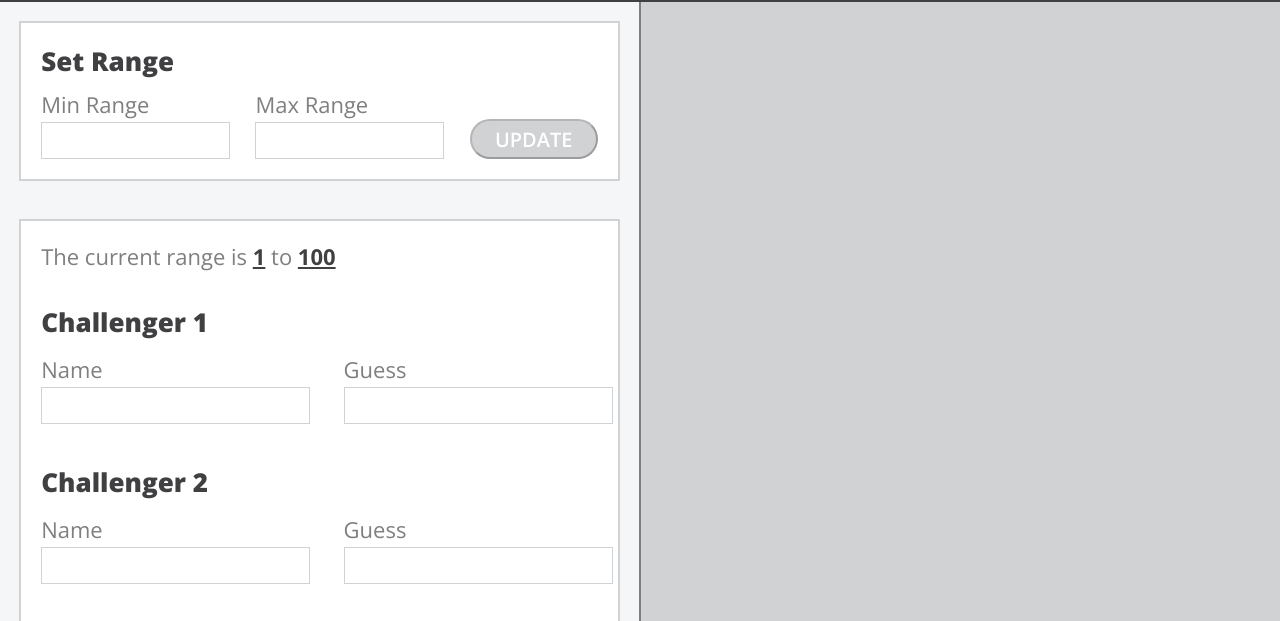
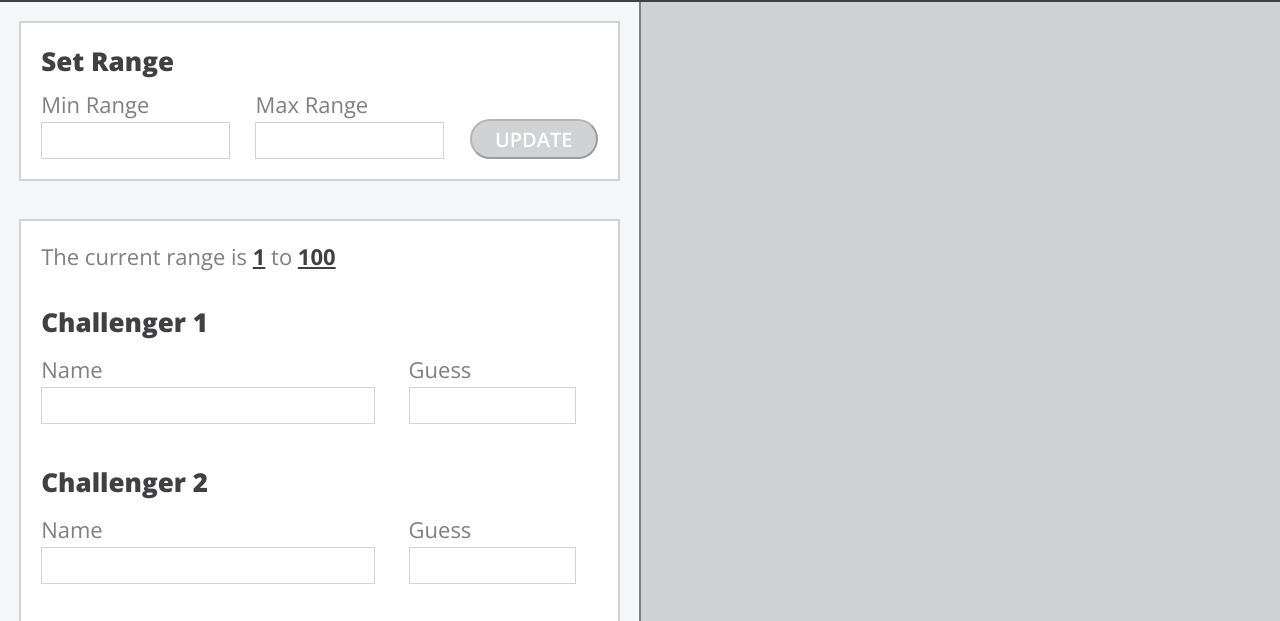
Before and after one commit to baldm0mma/number_guesser, a plain HTML site: page index.html in a window 1280 px wide. Shown: the part 148-769 px from the top of the page. Drawn offline with nearby package versions, Linux system fonts and the light colour scheme.

Commit message:
Fix guess input sizing issue

```diff
--- a/style.css
+++ b/style.css
@@ -196,11 +196,11 @@
 }
 
 .form1 {
-	flex-grow: 100;
+	width: 60%;
 }
 
 .form2 {
-	flex-grow: 1;
+	width: 30%;
 	margin-left: 6%;
 }
 
```
